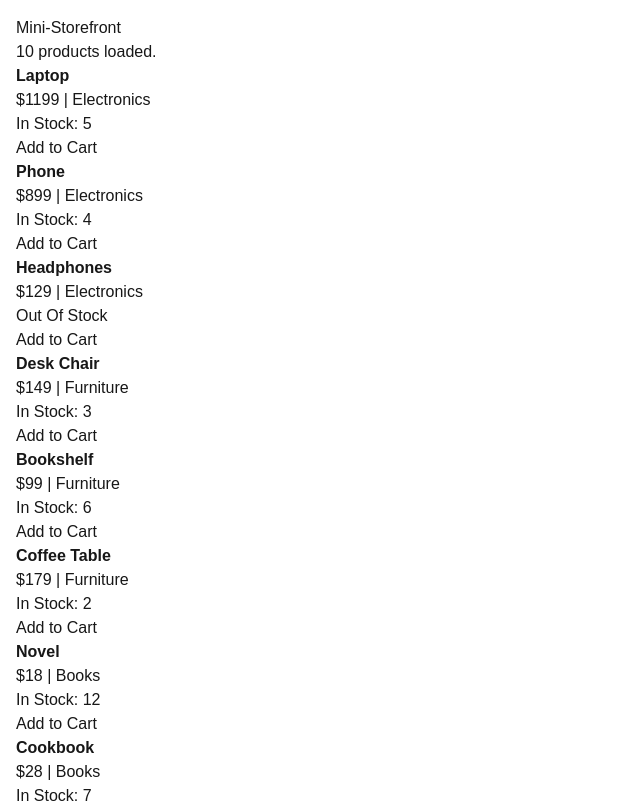
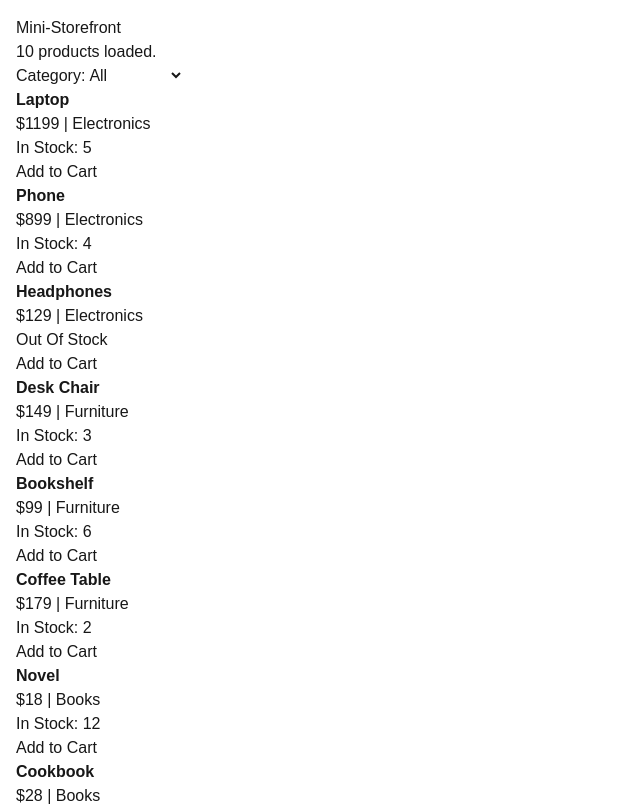
Before and after one commit to sbrennan06/mini-storefront, a Next.js app: page / in a window 1280 px wide. Shown: the top 806 px of the page, without its empty margins (0-640 px from the left). Built offline with nearby package versions, Linux system fonts and the light colour scheme.

Commit message:
import category filter function to catalog

```diff
--- a/src/app/components/Catalog.jsx
+++ b/src/app/components/Catalog.jsx
@@ -1,6 +1,7 @@
 "use client";
 
 import ProductList from "./ProductList";
+import CategoryFilter from "./CategoryFilter";
 
 import { useEffect, useState } from "react";
 
@@ -43,6 +44,11 @@ export default function Catalog() {
     <div className="catalog">
       <h1>Mini-Storefront</h1>
       <p>{products.length} products loaded.</p>
+      <CategoryFilter
+        categories={["All", "Electronics", "Furniture", "Books"]}
+        value={category}
+        onChange={setCategory}
+      />
       <ProductList products={products} />
     </div>
   );
--- a/src/app/components/CategoryFilter.jsx
+++ b/src/app/components/CategoryFilter.jsx
@@ -1,7 +1,7 @@
 "use client";
 
 //create catgory filter function
-export default function CategoryFilter({ categores, value, onChange }) {
+export default function CategoryFilter({ categories, value, onChange }) {
   return (
     <div className="category-filter">
       <label>
```
